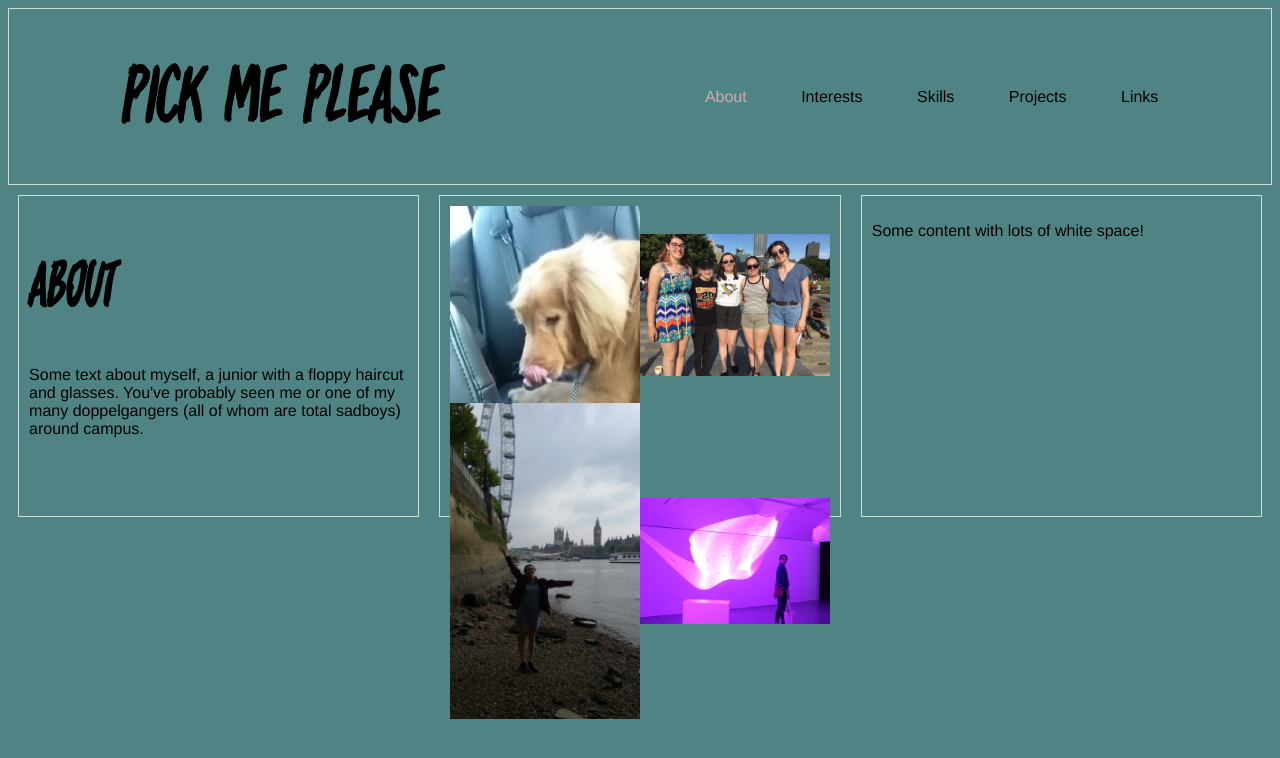
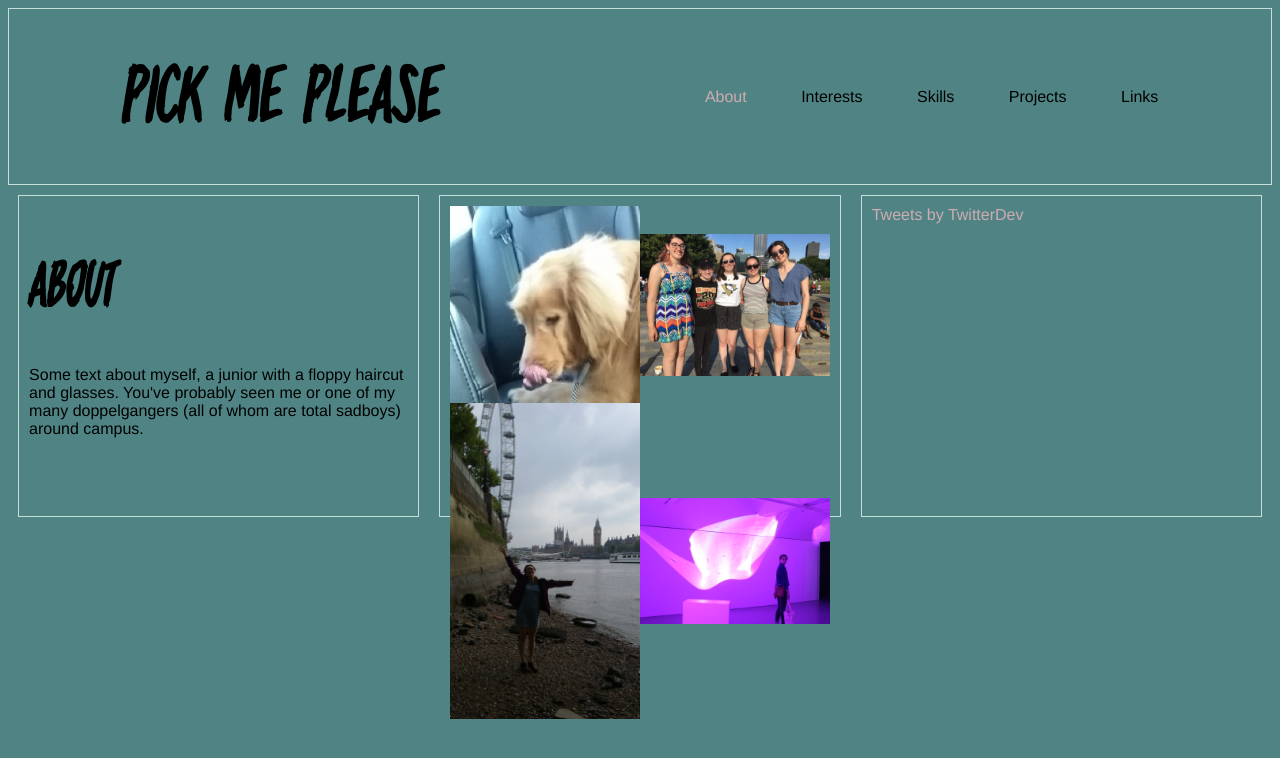
Before and after one commit to gabikeane/digcomp, a plain HTML site: page docs/index.html in a window 1280 px wide. Drawn offline with Linux system fonts and the light colour scheme.

Commit message:
added twitter embed, fixed filenames for imgs

```diff
--- a/docs/index.html
+++ b/docs/index.html
@@ -31,16 +31,8 @@
             <img src="woodstreet.jpg" alt="a young person glances over her shoulder in front of a large, green projection at an art gallery" /></div>
         </div>
         <div class="container-block">
-            <p>
+            <a class="twitter-timeline" href="https://twitter.com/TwitterDev?ref_src=twsrc%5Etfw">Tweets by TwitterDev</a> <script async src="//platform.twitter.com/widgets.js" charset="utf-8"></script>
 
-
-
-                Some content with lots of white space!
-
-
-
-
-            </p>
         </div></div>
     </body>
 </html>
```
